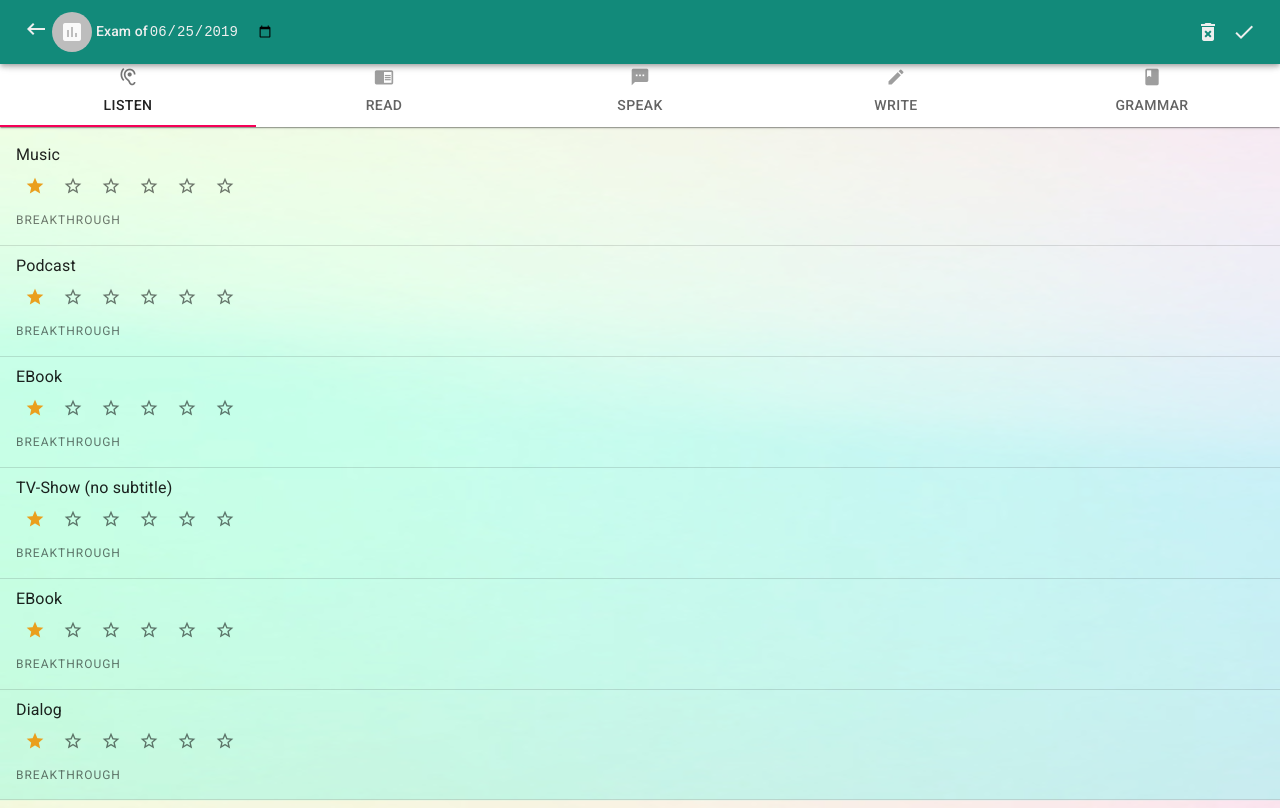
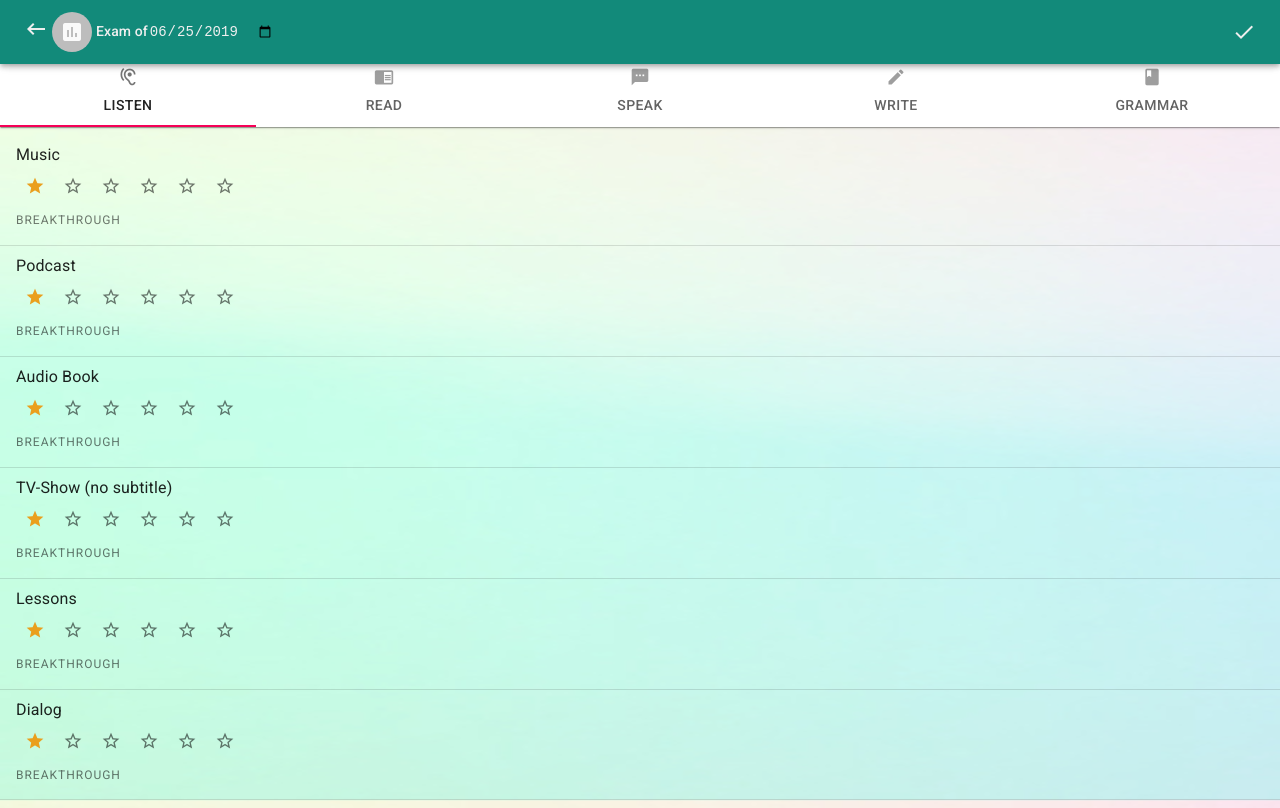
Before and after one commit to alexsad/progress-analysis, a React (Create React App) app: page /#/exam/add in a window 1280 px wide. Built offline with nearby package versions, Linux system fonts and the light colour scheme.

Commit message:
fix bugs

```diff
--- a/public/data/skills.json
+++ b/public/data/skills.json
@@ -14,7 +14,7 @@
             },
             {
                 "id": "1_3",
-                "description": "EBook"
+                "description": "Audio Book"
             },
             {
                 "id": "1_4",
@@ -22,7 +22,7 @@
             },
             {
                 "id": "1_5",
-                "description": "EBook"
+                "description": "Lessons"
             },
             {
                 "id": "1_6",
--- a/src/exam/ExamAdd.tsx
+++ b/src/exam/ExamAdd.tsx
@@ -60,6 +60,8 @@ const Head:FunctionComponent<{idExam:string}> = ({idExam}) => {
     const classes = useStyles();
     const {exams, remove, commit, reset, push, stage} = useContext(Exam);
 
+    // console.log('size:',exams.length);
+
     useEffect(() => {
 /*
         console.log('head:mount2',{
@@ -82,15 +84,15 @@ const Head:FunctionComponent<{idExam:string}> = ({idExam}) => {
             } as IExame);
 
         }else if(!!idExam && stage.id !== idExam){
-            //console.log('b');
+            // console.log('b');
             const exam = exams.find(({id}) => idExam === id) || {} as IExame;
-            //console.log('c', {exams,exam});
+            // console.log('c', {exams,exam});
             commit(exam);
         }
         return () => {
             reset();
         };
-    }, []);
+    }, [exams]);
 /*
     console.log('head:render',{
         idExam,
@@ -113,6 +115,7 @@ const Head:FunctionComponent<{idExam:string}> = ({idExam}) => {
     };
 
     const wrapperSave = () => {
+        // console.log(idExam,JSON.stringify(stage));
         push()
             .then(() => setRedirect(true));
     }
@@ -141,6 +144,7 @@ const Head:FunctionComponent<{idExam:string}> = ({idExam}) => {
                     </Typography>
                 )}
 
+                {!!idExam && (
                     <IconButton
                         color="default"
                         aria-label="Open drawer"
@@ -149,6 +153,8 @@ const Head:FunctionComponent<{idExam:string}> = ({idExam}) => {
                     >
                         <Icon className={classes.iconStyle}>delete_forever</Icon>
                     </IconButton>
+                )}
+
 
                 <IconButton
                     color="default"
@@ -168,8 +174,8 @@ const Head:FunctionComponent<{idExam:string}> = ({idExam}) => {
     )
 }
 
-const ExamForm:FunctionComponent<State> & {Test:StateTestComponent} = () => {
-    const {exams, commit, getSnapshot, stage} = useContext(Exam);
+const ExamForm:FunctionComponent<State> & {Test:StateTestComponent} = ({idExam}) => {
+    const {exams, exams:{length:examCount}, commit, getSnapshot, stage} = useContext(Exam);
     const {skills} = useContext(Skill);
     const [selectedSkill, setSelectedSkill] = React.useState(0);
     const icons = ['hearing','chrome_reader_mode','sms','create','book'];
@@ -197,7 +203,7 @@ const ExamForm:FunctionComponent<State> & {Test:StateTestComponent} = () => {
 
     const skillById = (idSkill:string) => {
         const skill = skills.find((skill) => skill.id === idSkill);
-
+        // console.log(JSON.stringify(stage));
         if(typeof skill === 'undefined' || !stage){
             return {
                 tools:[],
@@ -208,7 +214,6 @@ const ExamForm:FunctionComponent<State> & {Test:StateTestComponent} = () => {
         }
 
         const snapshot = getSnapshot(stage.id, exams);
-        //console.log({idSkill,skill,snapshot});
 
         skill.tools.forEach(tool => {
             const test = stage.tests ? stage.tests.find(exam => exam.idSkill === idSkill && exam.idTool === tool.id) : null;
@@ -220,8 +225,7 @@ const ExamForm:FunctionComponent<State> & {Test:StateTestComponent} = () => {
             }
             tool.level = level;
         });
-
-
+        // console.log({idSkill,skill:JSON.stringify(skill),snapshot:JSON.stringify(snapshot)});
         return skill as unknown as ISkill;
     }
 
@@ -245,14 +249,18 @@ const ExamForm:FunctionComponent<State> & {Test:StateTestComponent} = () => {
                     centered
                 >
                     {
-                        skills.map((skill, index) => (<Tab key={skill.id} label={skill.name} icon={
+                        skills.map((skill, index) => (
+                            <Tab
+                                key={skill.id}
+                                label={skill.name}
+                                icon={
                                     <Icon color="action" fontSize="small">{icons[index]}</Icon>
-                        } />))
+                                }
+                            />))
                     }
                 </Tabs>
             </Paper>
             <List>
-
                 {
                     skillById(`${selectedSkill+1}`).tools.map((tool, index) => (
                         <ExamForm.Test
@@ -261,7 +269,7 @@ const ExamForm:FunctionComponent<State> & {Test:StateTestComponent} = () => {
                             idTool={tool.id}
                             toolName={toolById(`${selectedSkill+1}`, tool.id).description}
                             level={tool.level as ELevel}
-                            key={`${tool.id}_test`}
+                            key={`${tool.id}_${examCount}_test`}
                             levels={levels}
                         />
                     ))
--- a/src/stores/ExamStore.ts
+++ b/src/stores/ExamStore.ts
@@ -170,9 +170,7 @@ const useExam = (skills: ISkill[]) => {
     }
 
     useEffect(() => {
-        setTimeout(() => {
-            readData();
-        }, 400);
+        readData();
     }, []);
 
     return {exams, summarize, push, reset, remove, getSnapshot, stage, commit};
--- a/src/stores/SignStore.ts
+++ b/src/stores/SignStore.ts
@@ -7,7 +7,7 @@ interface ISignStore {
 const useSign = () => {
     const [idUser, setIdUser] = useState('');
     useEffect(() => {
-       setTimeout(() => setIdUser('uid'),2000);
+       setTimeout(() => setIdUser('uid'), 800);
     },[]);
 
     return { idUser };
```
Lines whose indentation alone changed are shown as unchanged.
